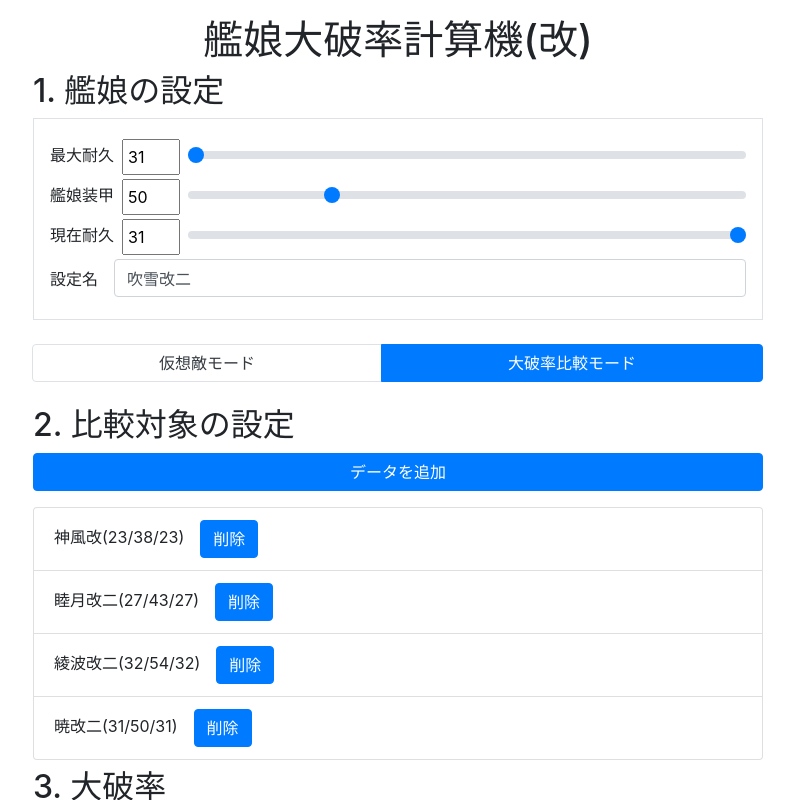
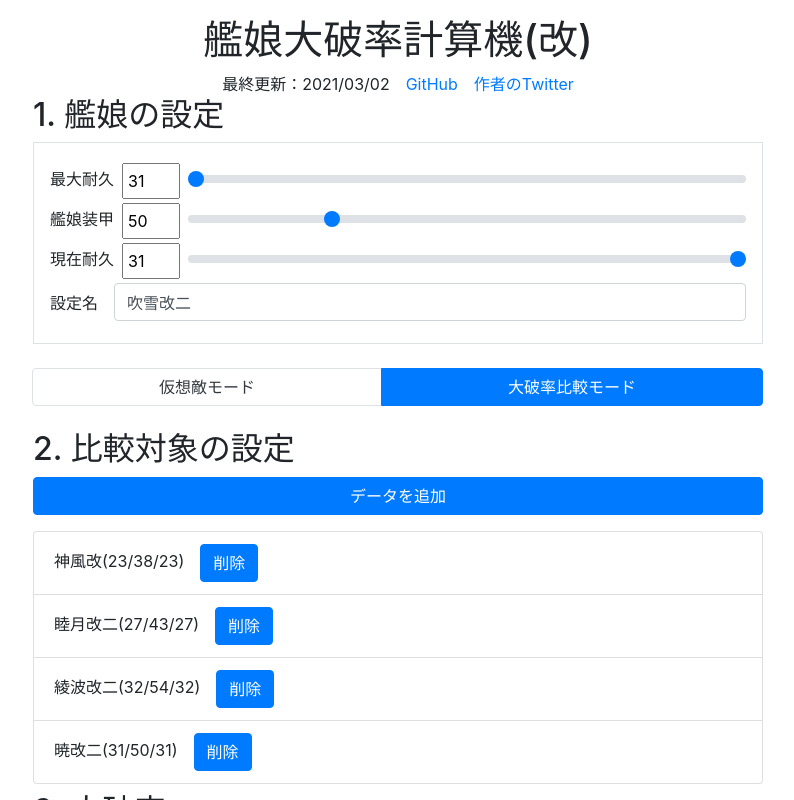
Before and after one commit to YSRKEN/HDC_React2, a React (Create React App) app in the folder hdc-app/: page / in a window 1280 px wide. Shown: the top 800 px of the page, without its empty margins (242-1036 px from the left). Built offline with nearby package versions, Linux system fonts and the light colour scheme.

Commit message:
[add] バージョン表記などを追加

```diff
--- a/hdc-app/src/App.tsx
+++ b/hdc-app/src/App.tsx
@@ -39,17 +39,17 @@ const ComparePercent: React.FC = () => (<>
 </>);
 
 const App: React.FC = () => {
-	const [maxHp, setMaxHp] = React.useState(31);
-	const [armor, setArmor] = React.useState(50);
+  const [maxHp, setMaxHp] = React.useState(31);
+  const [armor, setArmor] = React.useState(50);
   const [nowHp, setNowHp] = React.useState(31);
   const [graphName, setGraphName] = React.useState('吹雪改二');
-  const [finalAttackList, setFinalAttackList] = React.useState<{"key": string, "val": number}[]>([]);
+  const [finalAttackList, setFinalAttackList] = React.useState<{ "key": string, "val": number }[]>([]);
   const [criticalPer, setCriticalPer] = React.useState(15);
   const [kammusuSettingList, setKammusuSettingList] = React.useState<IKammusuSetting[]>([
-    {graphName: '神風改', maxHp: 23, armor: 38, nowHp: 23},
-    {graphName: '睦月改二', maxHp: 27, armor: 43, nowHp: 27},
-    {graphName: '綾波改二', maxHp: 32, armor: 54, nowHp: 32},
-    {graphName: '暁改二', maxHp: 31, armor: 50, nowHp: 31},
+    { graphName: '神風改', maxHp: 23, armor: 38, nowHp: 23 },
+    { graphName: '睦月改二', maxHp: 27, armor: 43, nowHp: 27 },
+    { graphName: '綾波改二', maxHp: 32, armor: 54, nowHp: 32 },
+    { graphName: '暁改二', maxHp: 31, armor: 50, nowHp: 31 },
   ]);
   const [maxValue, setMaxValue] = React.useState(0);
   const [minValue, setMinValue] = React.useState(200);
@@ -74,6 +74,15 @@ const App: React.FC = () => {
             <h1 className='d-none d-md-block text-center'>艦娘大破率計算機(改)</h1>
             <h2 className='d-block d-md-none text-center'>艦娘大破率計算機(改)</h2>
           </Col>
+        </Row>
+        <Row>
+          <Col className="text-center">
+            <span className="d-inline-block mr-3">最終更新：2021/03/02</span>
+            <span className="d-inline-block mr-3"><a href="https://github.com/YSRKEN/HDC_React2" rel="noreferrer" target="_blank">GitHub</a> </span>
+            <span><a href="https://twitter.com/YSRKEN" rel="noreferrer" target="_blank">作者のTwitter</a></span>
+          </Col>
+        </Row>
+        <Row>
           <Col xs={12} md={10} lg={8} className='mx-auto'>
             <h2 className='d-none d-md-block'>1. 艦娘の設定</h2>
             <h3 className='d-block d-md-none'>1. 艦娘の設定</h3>
@@ -81,8 +90,10 @@ const App: React.FC = () => {
           </Col>
           <Col xs={12} md={10} lg={8} className='mx-auto mt-2'>
             <SelectButtonGroup className='w-100 my-3' nameList={['仮想敵モード', '大破率比較モード']}
-              firstSelectName={applicationMode} callback={setApplicationModeFunc}/>
+              firstSelectName={applicationMode} callback={setApplicationModeFunc} />
           </Col>
+        </Row>
+        <Row>
           {
             applicationMode === '仮想敵モード' ? <VirtualEnemy /> : <ComparePercent />
           }
```
